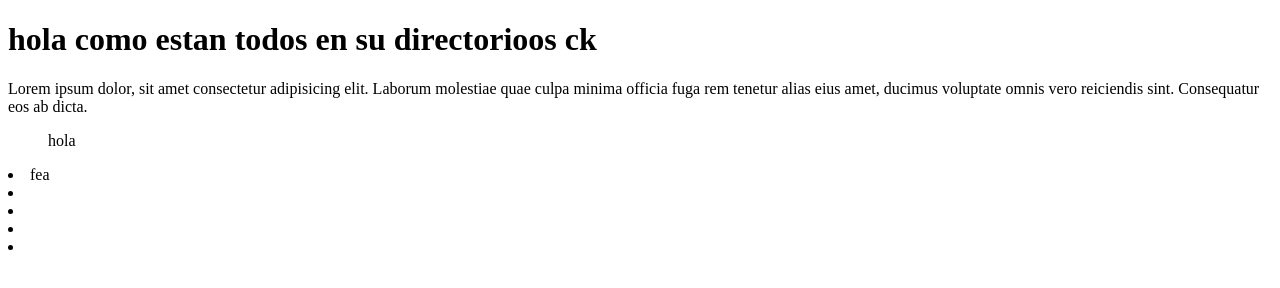
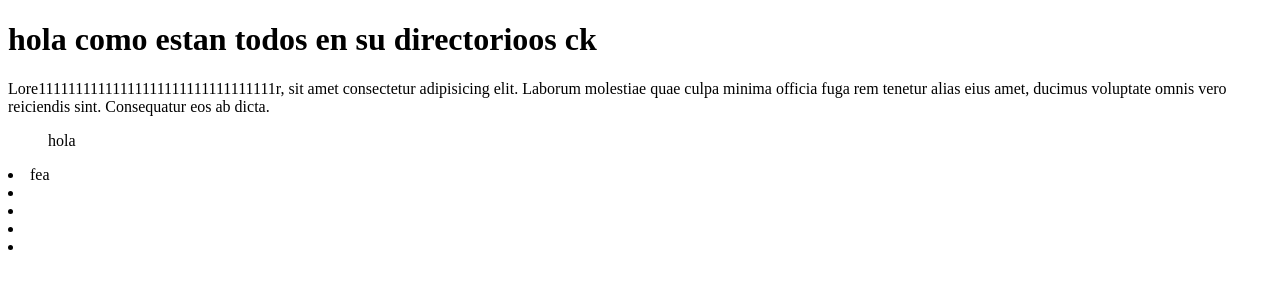
Before and after one commit to cvillcas/BCP, a plain HTML site: page index.html in a window 1280 px wide. Drawn offline with Linux system fonts and the light colour scheme.

Commit message:
este es la rama dificil

```diff
--- a/index.html
+++ b/index.html
@@ -12,7 +12,7 @@
 hola  como estan todos en su directorioos ck
     </h1>
 
-<p>Lorem ipsum dolor, sit amet consectetur adipisicing elit. Laborum molestiae quae culpa minima officia fuga rem tenetur alias eius amet, ducimus voluptate omnis vero reiciendis sint. Consequatur eos ab dicta.</p>
+<p>Lore11111111111111111111111111111111r, sit amet consectetur adipisicing elit. Laborum molestiae quae culpa minima officia fuga rem tenetur alias eius amet, ducimus voluptate omnis vero reiciendis sint. Consequatur eos ab dicta.</p>
 
 
 
```
